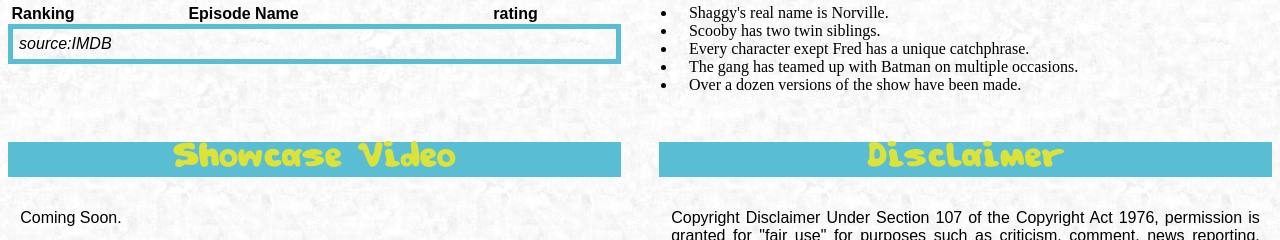
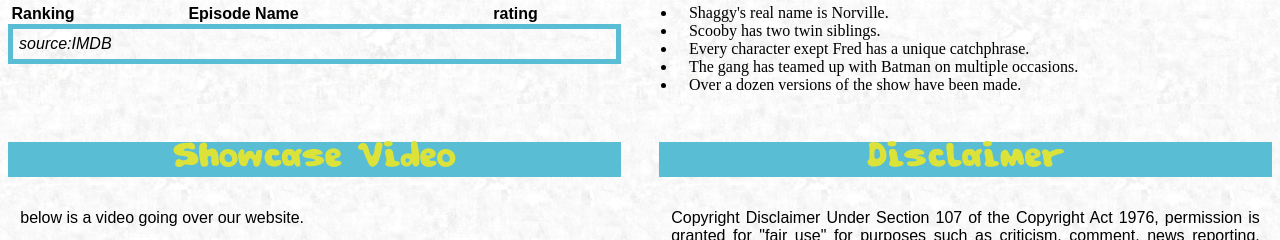
Before and after one commit to Jonas-Hemmett/Jonas-Hemmett-Rachel-Rose, a PHP site: page / in a window 1280 px wide. Shown: the part 815-1055 px from the top of the page. Run offline with PHP 8.4, Linux system fonts and the light colour scheme; data that the repository does not hold is empty.

Commit message:
Final Project: Removed Old Code

```diff
--- a/index.php
+++ b/index.php
@@ -87,8 +87,6 @@ include "top.php";
 
     <section>
         <h3>Showcase Video</h3>
-        <p>Coming Soon.</p>
-
         <p>
             below is a video going over our website.
         </p>
```
